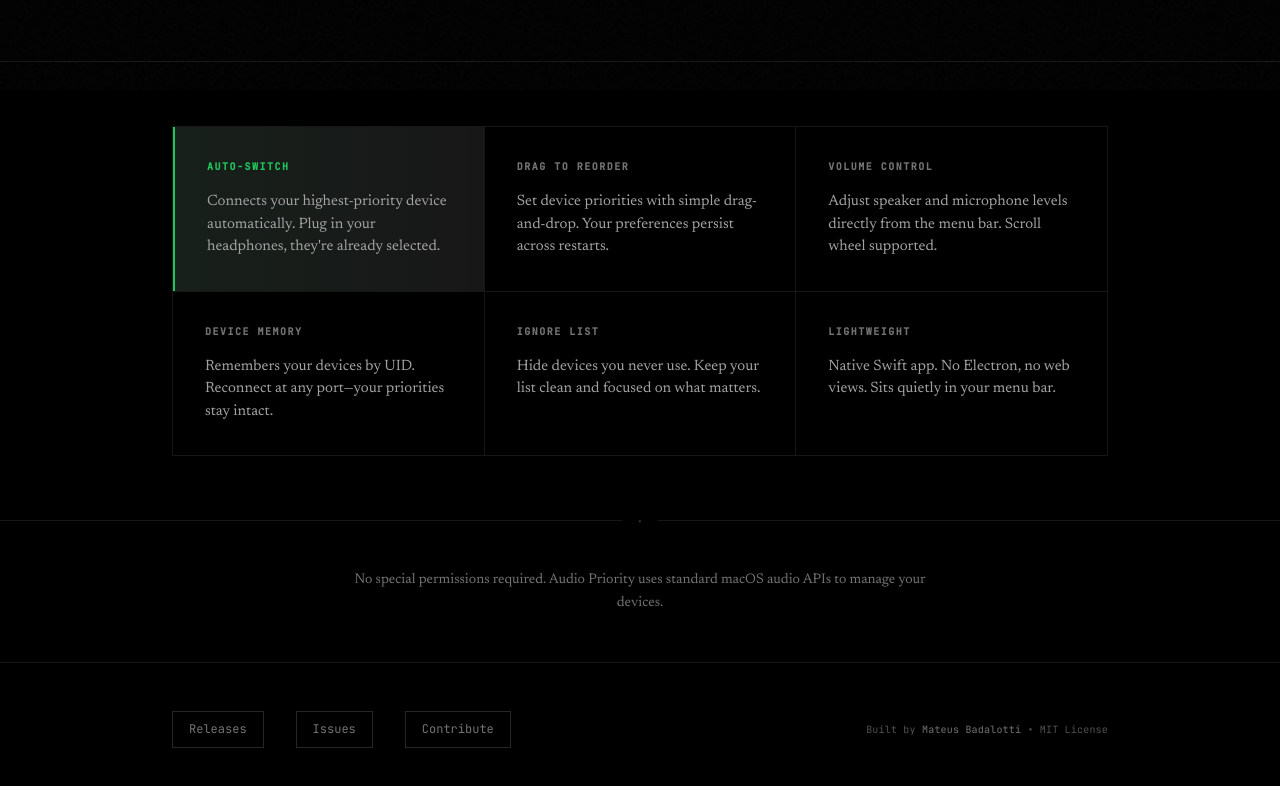
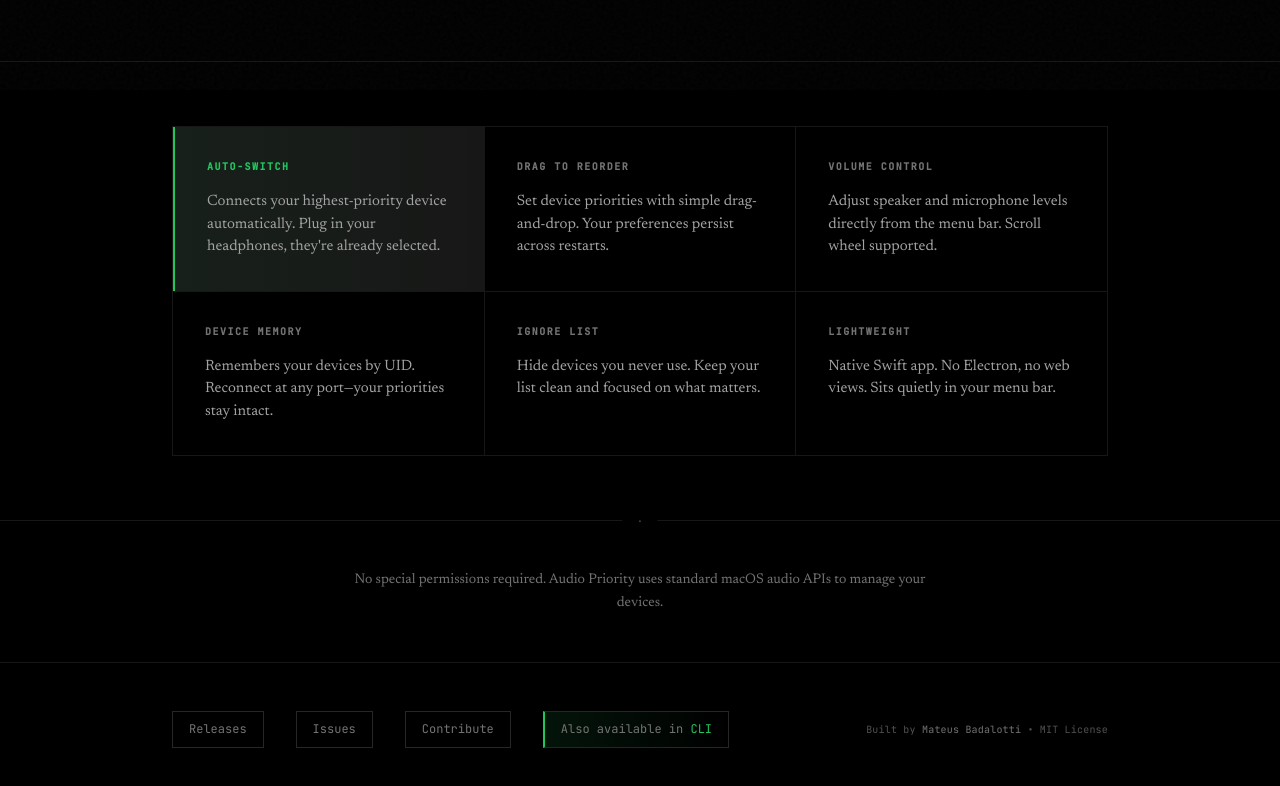
Before and after one commit to mateusbadalotti/audio-priority, a plain HTML site: page index.html in a window 1280 px wide. Shown: the part 710-1496 px from the top of the page. Drawn offline with Linux system fonts and the light colour scheme.

Commit message:
Add CLI tools link to footer

```diff
--- a/index.html
+++ b/index.html
@@ -416,6 +416,19 @@
             color: var(--white);
         }
 
+        .text-green {
+            color: #22c55e;
+        }
+
+        .footer-links a.footer-link-highlight {
+            border-left: 2px solid #22c55e;
+            background: linear-gradient(90deg, rgba(34, 197, 94, 0.1) 0%, transparent 100%);
+        }
+
+        .footer-links a.footer-link-highlight:hover {
+            background: linear-gradient(90deg, rgba(34, 197, 94, 0.15) 0%, transparent 100%);
+        }
+
         .footer-meta {
             font-family: 'JetBrains Mono', monospace;
             font-size: 0.625rem;
@@ -656,6 +669,7 @@
                 <a href="https://github.com/mateusbadalotti/audio-priority/releases">Releases</a>
                 <a href="https://github.com/mateusbadalotti/audio-priority/issues">Issues</a>
                 <a href="https://github.com/mateusbadalotti/audio-priority">Contribute</a>
+                <a href="https://github.com/mateusbadalotti/audio-priority-cli-macos" class="footer-link-highlight">Also available in <span class="text-green">CLI</span></a>
             </div>
             <div class="footer-meta">
                 Built by <a href="https://github.com/mateusbadalotti">Mateus Badalotti</a> • MIT License
```
